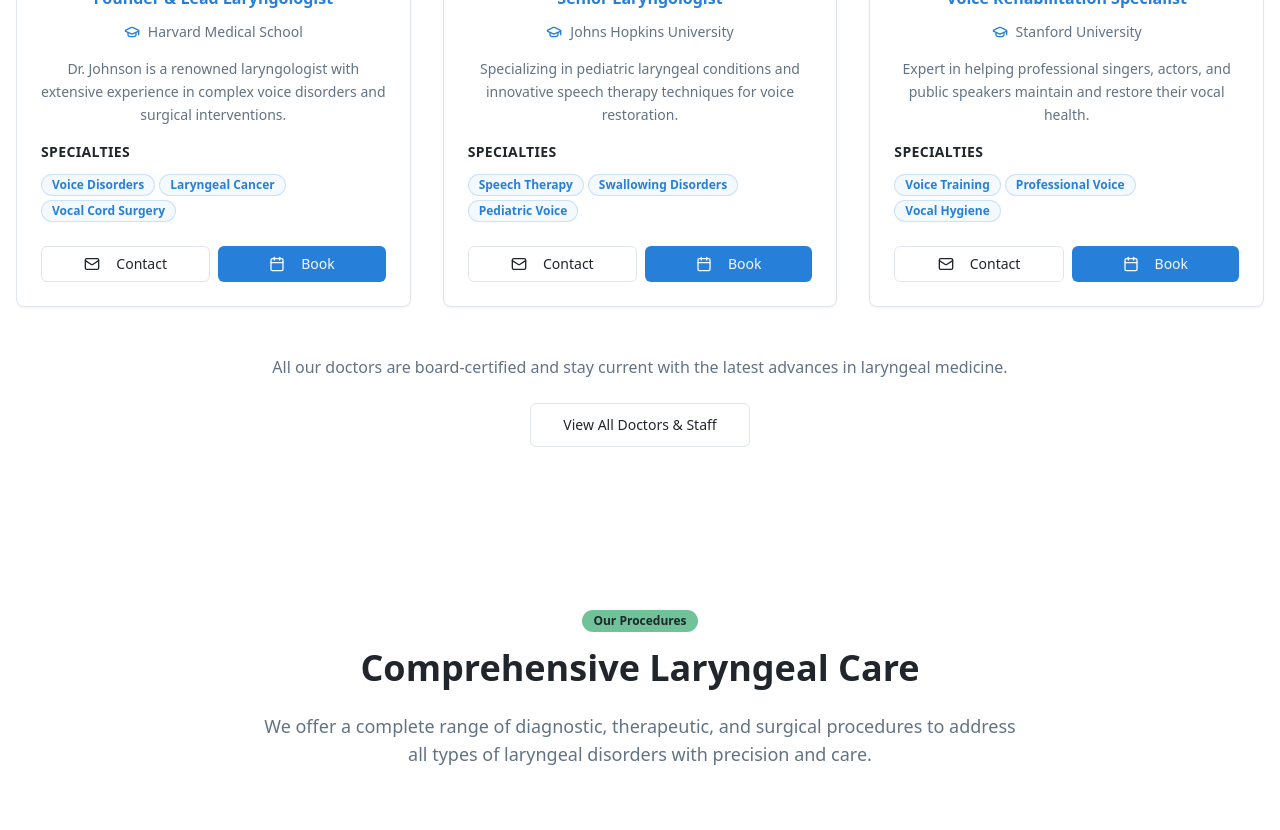
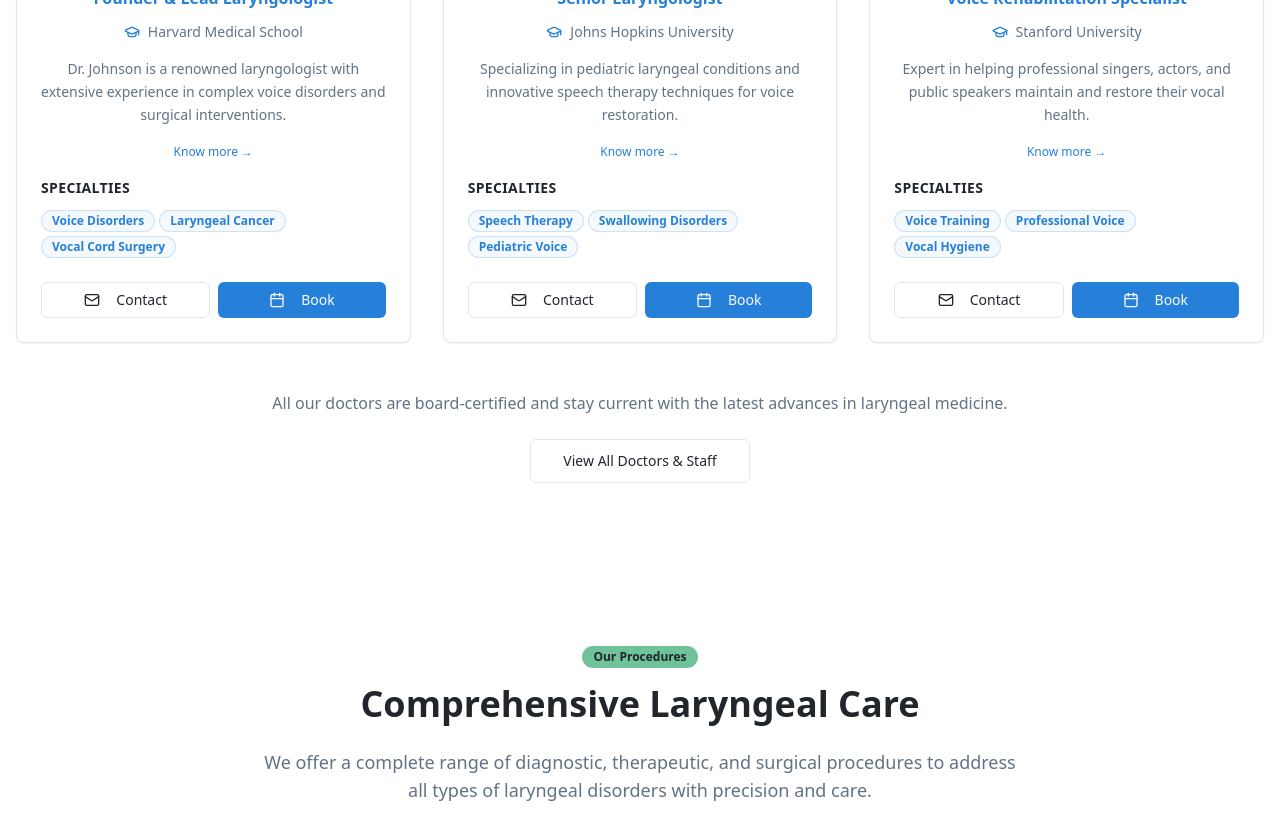
Before and after one commit to dharanicoimbatore/voice-well-clinic, a React (Vite) app: page / in a window 1280 px wide. Shown: the part 2560-3390 px from the top of the page. Built offline with nearby package versions, Linux system fonts and the light colour scheme.

Commit message:
Add "Know more" link to doctor cards
Add a "Know more" link to each doctor card in the doctor section.

```diff
--- a/src/components/DoctorsSection.tsx
+++ b/src/components/DoctorsSection.tsx
@@ -83,9 +83,15 @@ const DoctorsSection = () => {
                     </div>
                   </div>
 
-                  <p className="text-sm text-muted-foreground text-center mb-4 leading-relaxed line-clamp-3">
+                  <p className="text-sm text-muted-foreground text-center mb-3 leading-relaxed line-clamp-3">
                     {doctor.description}
                   </p>
+
+                  <div className="text-center mb-4">
+                    <span className="text-xs text-primary font-medium hover:underline cursor-pointer">
+                      Know more →
+                    </span>
+                  </div>
 
                   <div className="mb-6">
                     <h4 className="font-semibold text-foreground mb-3 text-sm uppercase tracking-wide">Specialties</h4>
```
